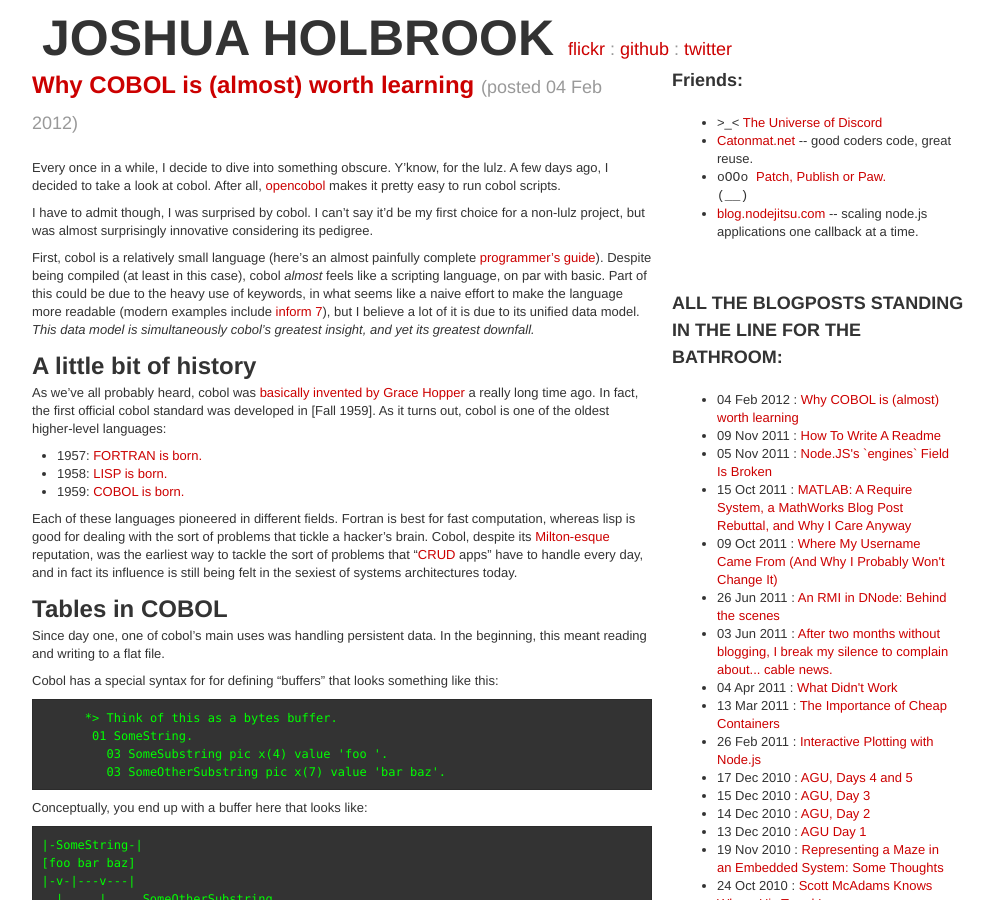
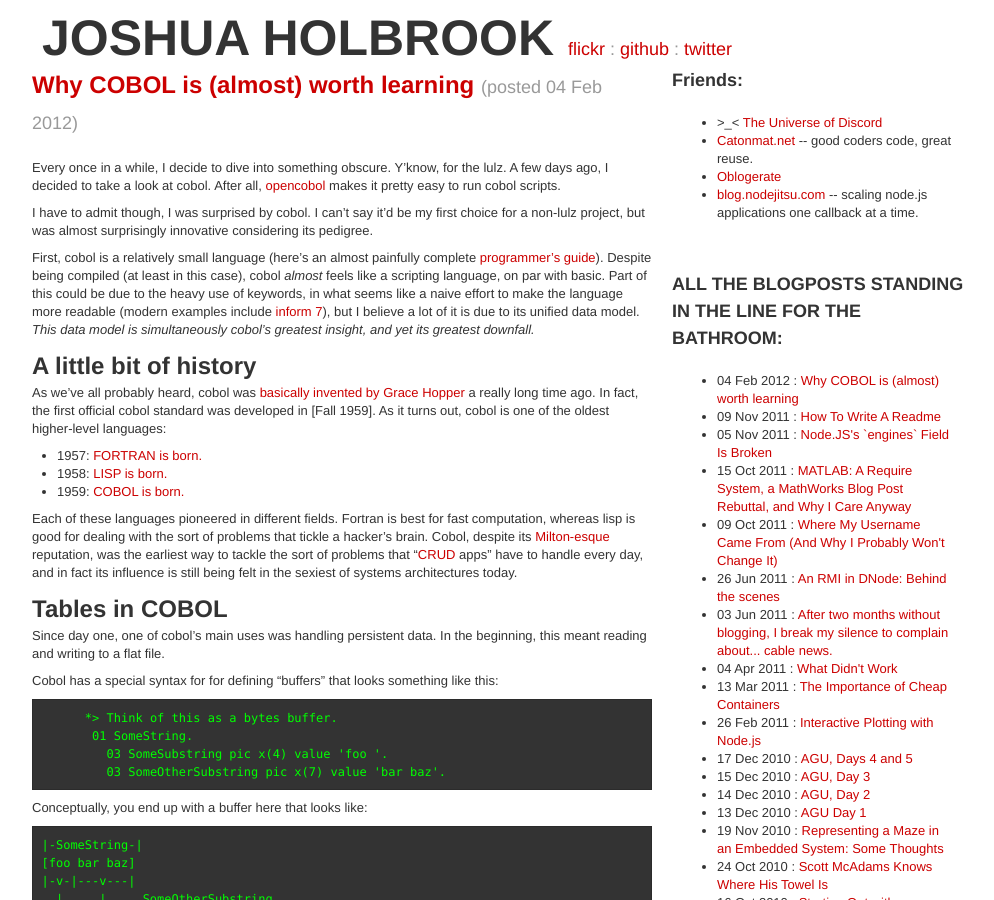
Before and after one commit to jfhbrook/jfhbrook.github.io, a Jekyll site: the page built from index.html, in a window 1280 px wide and 900 px high. Shown: the whole window, without its empty margins (138-1132 px from the left). Built offline with Jekyll 4.4.1, drawn with Linux system fonts in a browser that asks for light colours; nearby versions of some CDN libraries.

Commit message:
added marak to blogroll

```diff
--- a/_layouts/main.html
+++ b/_layouts/main.html
@@ -57,12 +57,7 @@
               <ul>
                 <li>&gt;_&lt; <a href="http://www.substack.net">The Universe of Discord</a></li>
                 <li><a href="http://www.catonmat.net">Catonmat.net</a> -- good coders code, great reuse.</li>
-                <li>
-                  <span style="font-family: monospace;">
-oOOo <span style="font-family: sans-serif"><a href="http://f00li5h.pin21.com">Patch, Publish or Paw.</a></span><br/>
-(__)
-                  </span>
-                </li>
+                <li><a href="http://marak.com/blog">Oblogerate</a></li>
                 <li><a href="http://blog.nodejitsu.com">blog.nodejitsu.com</a> -- scaling node.js applications one callback at a time.
               </ul>
             </div>
```
